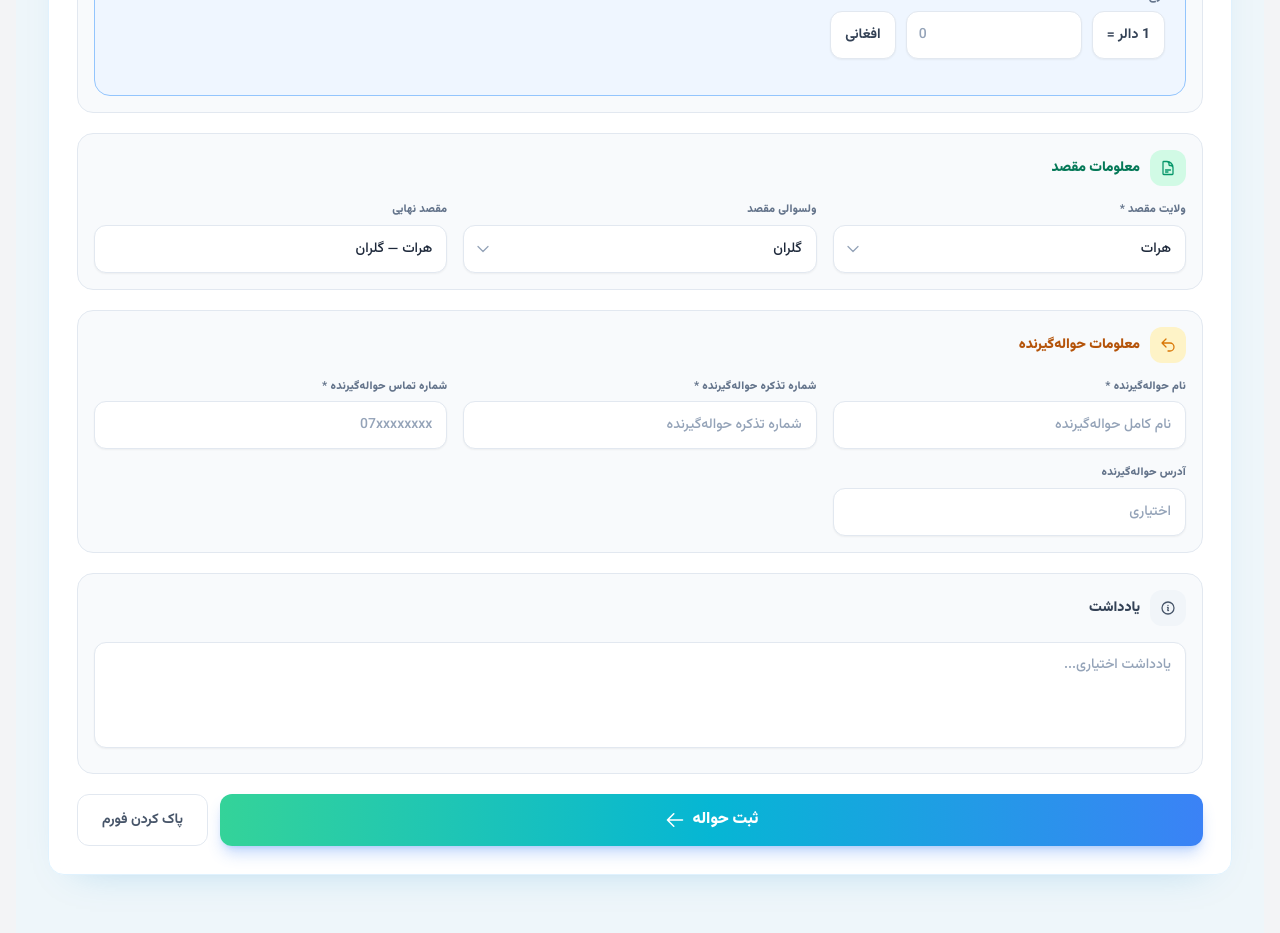
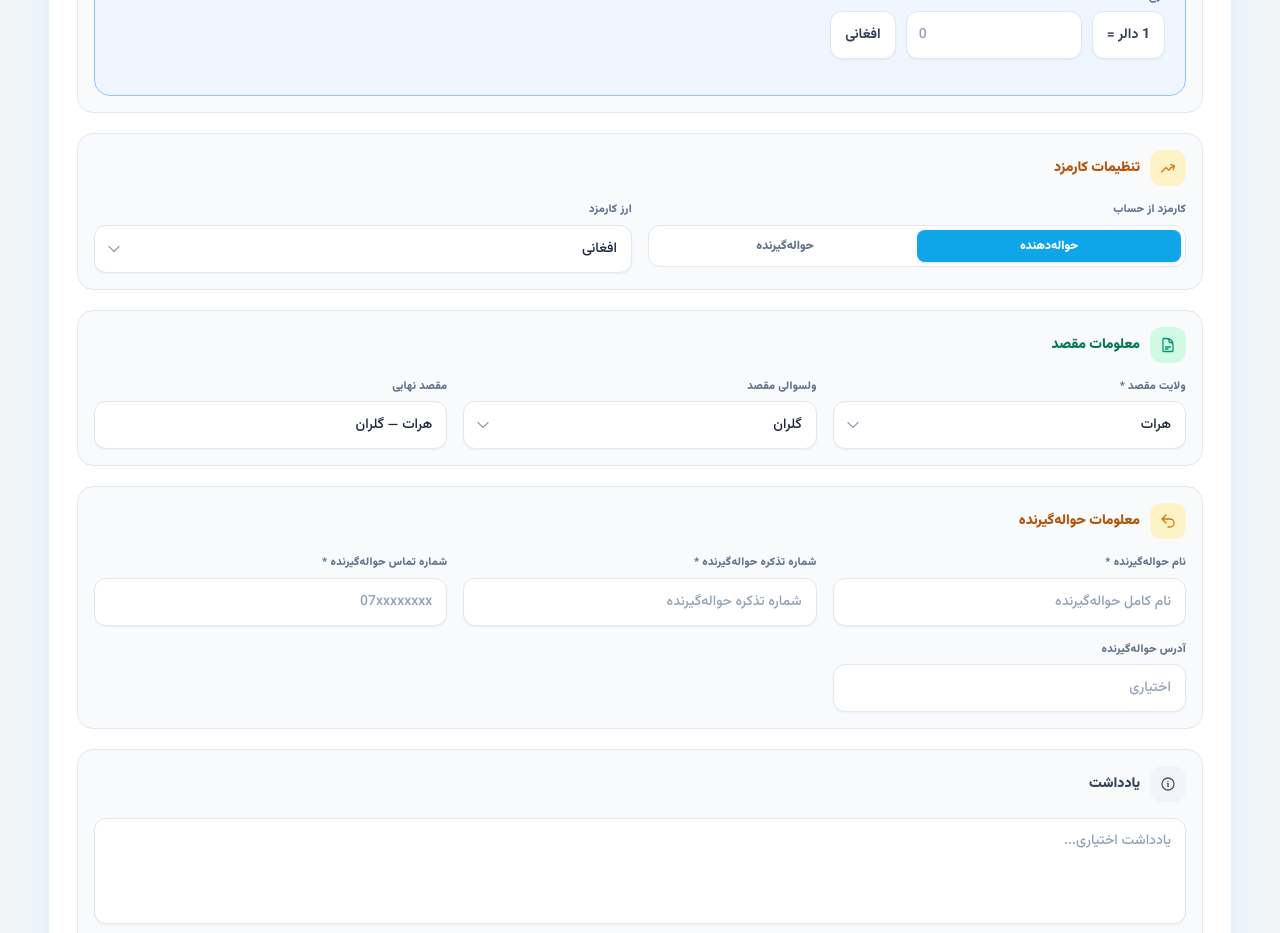
Before and after one commit to nasirahmadrahmati19-hue/exchange-admin, a Next.js app: page /dashboard/hawala in a window 1280 px wide. Shown: the part 1140-2073 px from the top of the page. Built offline with nearby package versions, Linux system fonts and the light colour scheme; sample sign-in values are in the browser's storage; a small style sheet from the web is missing.

Commit message:
Add feeCurrency and feePayer to Customer type

```diff
--- a/app/dashboard/hawala/page.tsx
+++ b/app/dashboard/hawala/page.tsx
@@ -5,6 +5,7 @@ import { useEffect, useMemo, useState, type ReactNode, type ChangeEvent } from "
 type Currency = "AFN" | "USD" | "EUR" | "IRR" | "PKR";
 type RateMode = "same" | "afn" | "direct";
 type HawalaStatus = "pending" | "sent" | "paid" | "cancelled";
+type CommissionPayer = "sender" | "receiver";
 
 type Customer = {
   id: string;
@@ -29,6 +30,8 @@ interface Hawala {
   rateLabel: string;
   rateBase?: Currency;
   fee: number;
+  feeCurrency: Currency;
+  feePayer: CommissionPayer;
   finalAmount: number;
   balance: string;
   note: string;
@@ -58,6 +61,8 @@ interface FormState {
   amountFrom: string;
   rate: string;
   fee: string;
+  feeCurrency: Currency;
+  feePayer: CommissionPayer;
   balance: string;
   province: string;
   district: string;
@@ -103,16 +108,40 @@ const rateUnits: Record<Currency, number> = {
   AFN: 1, USD: 1, EUR: 1, IRR: 1000, PKR: 1000,
 };
 
-// ✅ کلید مشترک با تب تبادل ارز
 const CUSTOMERS_KEY = "fx-customers";
 const HAWALAS_KEY = "hawalas";
 
-// ✅ FIX: defaultCustomers به‌صورت Customer[] تعریف شده (نه string[])
 const defaultCustomers: Customer[] = [
   { id: "1", name: "احمد رحیمی", balances: { AFN: 500000, USD: 10000, EUR: 0, IRR: 0, PKR: 0 } },
   { id: "2", name: "محمد ظاهر", balances: { AFN: 200000, USD: 5000, EUR: 0, IRR: 0, PKR: 0 } },
   { id: "3", name: "فاطمه حسینی", balances: { AFN: 0, USD: 0, EUR: 0, IRR: 50000000, PKR: 0 } },
 ];
+
+function getStoredCustomers(): Customer[] {
+  if (typeof window === "undefined") return defaultCustomers;
+  try {
+    const raw = localStorage.getItem(CUSTOMERS_KEY);
+    if (!raw) return defaultCustomers;
+    const parsed = JSON.parse(raw);
+    if (Array.isArray(parsed) && parsed.length > 0 &&
+        typeof parsed[0] === "object" && parsed[0] !== null &&
+        "id" in parsed[0] && "name" in parsed[0]) {
+      return parsed as Customer[];
+    }
+    if (Array.isArray(parsed) && typeof parsed[0] === "string") {
+      const migrated = (parsed as string[]).map((name, i) => ({
+        id: `cust-migrated-${i}`,
+        name,
+        balances: { AFN: 0, USD: 0, EUR: 0, IRR: 0, PKR: 0 } as Record<Currency, number>,
+      }));
+      localStorage.setItem(CUSTOMERS_KEY, JSON.stringify(migrated));
+      return migrated;
+    }
+    return defaultCustomers;
+  } catch {
+    return defaultCustomers;
+  }
+}
 
 const baseEmptyForm: FormState = {
   type: "",
@@ -124,6 +153,8 @@ const baseEmptyForm: FormState = {
   amountFrom: "",
   rate: "",
   fee: "",
+  feeCurrency: "AFN",
+  feePayer: "sender",
   balance: "",
   province: "هرات",
   district: "گلران",
@@ -331,42 +362,6 @@ const getStoredLastNames = (): LastNames => {
   }
 };
 
-// ✅ FIX: خواندن مشتریان با migration خودکار از string[] به Customer[]
-function getStoredCustomers(): Customer[] {
-  if (typeof window === "undefined") return defaultCustomers;
-  try {
-    const raw = localStorage.getItem(CUSTOMERS_KEY);
-    if (!raw) return defaultCustomers;
-    const parsed = JSON.parse(raw);
-
-    // حالت ۱: ساختار درست Customer[]
-    if (Array.isArray(parsed) && parsed.length > 0 &&
-        typeof parsed[0] === "object" &&
-        parsed[0] !== null &&
-        "id" in parsed[0] &&
-        "name" in parsed[0]) {
-      return parsed as Customer[];
-    }
-
-    // حالت ۲: آرایه string (نسخه قدیمی) - migration خودکار
-    if (Array.isArray(parsed) && typeof parsed[0] === "string") {
-      const migrated = (parsed as string[]).map((name, i) => ({
-        id: `cust-migrated-${i}`,
-        name,
-        balances: { AFN: 0, USD: 0, EUR: 0, IRR: 0, PKR: 0 } as Record<Currency, number>,
-      }));
-      // ذخیره مجدد با ساختار جدید
-      localStorage.setItem(CUSTOMERS_KEY, JSON.stringify(migrated));
-      return migrated;
-    }
-
-    return defaultCustomers;
-  } catch (e) {
-    console.error("Error reading customers:", e);
-    return defaultCustomers;
-  }
-}
-
 const getStoredHawalas = (): Hawala[] => {
   if (typeof window === "undefined") return [];
   try {
@@ -379,10 +374,13 @@ const getStoredHawalas = (): Hawala[] => {
   }
 };
 
-// ✅ فیلدهای پیش‌فرض خالی
 const createInitialForm = (): FormState => {
   return { ...baseEmptyForm };
 };
+
+function commissionPayerLabel(payer: CommissionPayer): string {
+  return payer === "sender" ? "حواله‌دهنده" : "حواله‌گیرنده";
+}
 
 /* ---------------- Icons ---------------- */
 
@@ -421,10 +419,7 @@ function Ic({ n, className = "h-5 w-5" }: { n: IconName; className?: string }) {
 
 export default function HawalaPage() {
   const [lastNames, setLastNames] = useState<LastNames>(getStoredLastNames);
-
-  // ✅ FIX: customers به‌صورت Customer[] خوانده می‌شود
   const [customers, setCustomers] = useState<Customer[]>(getStoredCustomers);
-
   const [activeTab, setActiveTab] = useState<"new" | "current" | "history">("new");
   const [hawalas, setHawalas] = useState<Hawala[]>(getStoredHawalas);
   const [form, setForm] = useState<FormState>(() => createInitialForm());
@@ -462,14 +457,12 @@ export default function HawalaPage() {
     } catch {}
   }, [lastNames]);
 
-  // ✅ ذخیره خودکار مشتریان در localStorage (کلید مشترک با تب تبادل ارز)
   useEffect(() => {
     try {
       localStorage.setItem(CUSTOMERS_KEY, JSON.stringify(customers));
     } catch {}
   }, [customers]);
 
-  // ✅ ذخیره خودکار حواله‌ها در localStorage
   useEffect(() => {
     try {
       localStorage.setItem(HAWALAS_KEY, JSON.stringify(hawalas));
@@ -494,7 +487,6 @@ export default function HawalaPage() {
   const [toast, setToast] = useState("");
 
   /* ---------------- Rate Mode ---------------- */
-
   const rateMode = getRateMode(form.currencyFrom, form.currencyTo);
   const afnForeign = getAfnForeign(form.currencyFrom, form.currencyTo);
   const directBaseValue = rateMode === "direct"
@@ -617,7 +609,6 @@ export default function HawalaPage() {
     const senderName = form.senderName.trim();
     const receiverName = form.receiverName.trim();
 
-    // ✅ FIX: بررسی با customer.name و افزودن Customer کامل
     if (senderName && !customers.some(c => c.name === senderName)) {
       const newCustomer: Customer = {
         id: crypto.randomUUID(),
@@ -651,11 +642,13 @@ export default function HawalaPage() {
       rateLabel,
       rateBase: rateMode === "direct" ? directBaseValue : undefined,
       fee: feeValue,
+      feeCurrency: form.feeCurrency,
+      feePayer: form.feePayer,
       finalAmount,
       balance: form.balance,
       note: form.note,
       profit: feeValue,
-      profitCurrency: form.currencyTo,
+      profitCurrency: form.feeCurrency,
       senderName,
       senderPhone: form.senderPhone,
       senderTelegram: form.senderTelegram,
@@ -738,7 +731,6 @@ export default function HawalaPage() {
   };
 
   /* ---------------- Theme Tokens ---------------- */
-
   const heading = dk ? "text-white" : "text-slate-900";
   const subText = dk ? "text-slate-500" : "text-slate-400";
   const glassChip = dk ? "border-slate-600/70 bg-slate-800/80" : "border-sky-100 bg-white/85";
@@ -1003,7 +995,6 @@ export default function HawalaPage() {
           </div>
 
           {/* ================= ثبت حواله جدید ================= */}
-
           {activeTab === "new" && (
             <section className={`hw-up space-y-4 md:space-y-5 p-4 md:p-7 ${uiCard}`}>
               <div className="flex flex-wrap items-center gap-3">
@@ -1036,7 +1027,6 @@ export default function HawalaPage() {
                     <input readOnly value={currentDateTime} className={`${uiInput} ${roInput}`} />
                   ))}
 
-                  {/* ✅ FIX: datalist با value={customer.name} و محتوای {customer.name} */}
                   {fld("نام حواله‌دهنده *", (
                     <div className="relative">
                       <input
@@ -1215,6 +1205,62 @@ export default function HawalaPage() {
                 )}
               </div>
 
+              {/* ✅ فیلدهای کارمزد */}
+              <div className={`rounded-2xl border p-4 ${dk ? "border-slate-600 bg-slate-900/50" : "border-slate-200 bg-slate-50"}`}>
+                <div className="flex items-center gap-2.5 mb-4">
+                  <span className={`grid h-9 w-9 place-items-center rounded-xl ${dk ? "bg-amber-400/15 text-amber-300" : "bg-amber-100 text-amber-600"}`}>
+                    <Ic n="rate" className="h-4 w-4" />
+                  </span>
+                  <b className={`text-sm font-black ${dk ? "text-amber-300" : "text-amber-700"}`}>تنظیمات کارمزد</b>
+                </div>
+
+                <div className="grid gap-3 md:gap-4 sm:grid-cols-2">
+                  {fld("کارمزد از حساب", (
+                    <div className={`flex rounded-xl border p-1 ${dk ? "border-slate-600 bg-slate-900" : "border-slate-200 bg-white"}`}>
+                      <button
+                        type="button"
+                        onClick={() => setField("feePayer", "sender")}
+                        className={`flex-1 rounded-lg px-3 py-2 text-xs font-black transition-all ${
+                          form.feePayer === "sender"
+                            ? dk ? "bg-cyan-400 text-slate-950 shadow" : "bg-sky-500 text-white shadow"
+                            : dk ? "text-slate-400 hover:text-slate-200" : "text-slate-500 hover:text-slate-700"
+                        }`}
+                      >
+                        حواله‌دهنده
+                      </button>
+                      <button
+                        type="button"
+                        onClick={() => setField("feePayer", "receiver")}
+                        className={`flex-1 rounded-lg px-3 py-2 text-xs font-black transition-all ${
+                          form.feePayer === "receiver"
+                            ? dk ? "bg-cyan-400 text-slate-950 shadow" : "bg-sky-500 text-white shadow"
+                            : dk ? "text-slate-400 hover:text-slate-200" : "text-slate-500 hover:text-slate-700"
+                        }`}
+                      >
+                        حواله‌گیرنده
+                      </button>
+                    </div>
+                  ))}
+
+                  {fld("ارز کارمزد", (
+                    <div className="relative">
+                      <select
+                        value={form.feeCurrency}
+                        onChange={(e) => setField("feeCurrency", e.target.value)}
+                        className={`${uiInput} cursor-pointer appearance-none pl-9`}
+                      >
+                        {currencies.map((c) => (
+                          <option key={c} value={c}>{labels[c]}</option>
+                        ))}
+                      </select>
+                      <span className={chevPos}>
+                        <Ic n="chevron" className="h-4 w-4" />
+                      </span>
+                    </div>
+                  ))}
+                </div>
+              </div>
+
               {/* معلومات مقصد */}
               <div className={`rounded-2xl border p-4 ${dk ? "border-slate-600 bg-slate-900/50" : "border-slate-200 bg-slate-50"}`}>
                 <div className="flex items-center gap-2.5 mb-4">
@@ -1331,7 +1377,6 @@ export default function HawalaPage() {
           )}
 
           {/* ================= حواله‌های جاری ================= */}
-
           {activeTab === "current" && (
             <section className={`hw-up overflow-hidden ${uiCard}`}>
               <div className="flex flex-wrap items-center gap-3 p-4 md:p-5 pb-3 md:pb-4 md:px-7 md:pt-6">
@@ -1378,10 +1423,10 @@ export default function HawalaPage() {
                   </div>
                 ) : (
                   <div className="overflow-x-auto">
-                    <table className="w-full min-w-[900px] text-sm">
+                    <table className="w-full min-w-[1000px] text-sm">
                       <thead>
                         <tr className={`border-y ${dk ? "border-slate-700 bg-slate-800/60" : "border-slate-100 bg-slate-50"}`}>
-                          {["شماره", "شماره حواله", "تاریخ", "حواله‌دهنده", "حواله‌گیرنده", "مبلغ نهایی", "ارز", "مقصد", "وضعیت", "عملیات"].map((h, i) => (
+                          {["شماره", "شماره حواله", "تاریخ", "حواله‌دهنده", "حواله‌گیرنده", "مبلغ نهایی", "ارز", "کارمزد", "پرداخت‌کننده کارمزد", "مقصد", "وضعیت", "عملیات"].map((h, i) => (
                             <th key={h} className={`px-4 py-3 text-right text-[11px] font-black text-slate-400 ${i === 0 ? "md:px-7" : ""}`}>
                               {h}
                             </th>
@@ -1408,6 +1453,12 @@ export default function HawalaPage() {
                               <div className={`text-[10px] font-bold ${subText}`}>{labels[item.currencyTo]}</div>
                             </td>
                             <td className={`px-4 py-3.5 text-xs ${subText}`}>{labels[item.currencyTo]}</td>
+                            <td className="px-4 py-3.5 text-xs font-bold tabular-nums">
+                              {fmt(item.fee)} {labels[item.feeCurrency]}
+                            </td>
+                            <td className={`px-4 py-3.5 text-xs font-bold ${dk ? "text-slate-300" : "text-slate-600"}`}>
+                              {commissionPayerLabel(item.feePayer)}
+                            </td>
                             <td className={`px-4 py-3.5 text-xs ${subText}`}>{item.destinationText}</td>
                             <td className="px-4 py-3.5">
                               <span className={`inline-flex rounded-full px-2.5 py-1 text-[10px] font-black ${statusColors[item.status][dk ? "dark" : "light"]}`}>
@@ -1455,7 +1506,6 @@ export default function HawalaPage() {
           )}
 
           {/* ================= تاریخچه حواله‌ها ================= */}
-
           {activeTab === "history" && (
             <section className={`hw-up overflow-hidden ${uiCard}`}>
               <div className="flex flex-wrap items-center gap-3 p-4 md:p-5 pb-3 md:pb-4 md:px-7 md:pt-6">
@@ -1502,10 +1552,10 @@ export default function HawalaPage() {
                   </div>
                 ) : (
                   <div className="overflow-x-auto">
-                    <table className="w-full min-w-[800px] text-sm">
+                    <table className="w-full min-w-[900px] text-sm">
                       <thead>
                         <tr className={`border-y ${dk ? "border-slate-700 bg-slate-800/60" : "border-slate-100 bg-slate-50"}`}>
-                          {["شماره", "شماره حواله", "تاریخ", "حواله‌دهنده", "حواله‌گیرنده", "مبلغ نهایی", "ارز", "مقصد", "وضعیت"].map((h, i) => (
+                          {["شماره", "شماره حواله", "تاریخ", "حواله‌دهنده", "حواله‌گیرنده", "مبلغ نهایی", "ارز", "کارمزد", "پرداخت‌کننده کارمزد", "مقصد", "وضعیت"].map((h, i) => (
                             <th key={h} className={`px-4 py-3 text-right text-[11px] font-black text-slate-400 ${i === 0 ? "md:px-7" : ""}`}>
                               {h}
                             </th>
@@ -1532,6 +1582,12 @@ export default function HawalaPage() {
                               <div className={`text-[10px] font-bold ${subText}`}>{labels[item.currencyTo]}</div>
                             </td>
                             <td className={`px-4 py-3.5 text-xs ${subText}`}>{labels[item.currencyTo]}</td>
+                            <td className="px-4 py-3.5 text-xs font-bold tabular-nums">
+                              {fmt(item.fee)} {labels[item.feeCurrency]}
+                            </td>
+                            <td className={`px-4 py-3.5 text-xs font-bold ${dk ? "text-slate-300" : "text-slate-600"}`}>
+                              {commissionPayerLabel(item.feePayer)}
+                            </td>
                             <td className={`px-4 py-3.5 text-xs ${subText}`}>{item.destinationText}</td>
                             <td className="px-4 py-3.5">
                               <span className={`inline-flex rounded-full px-2.5 py-1 text-[10px] font-black ${statusColors[item.status][dk ? "dark" : "light"]}`}>
@@ -1551,7 +1607,6 @@ export default function HawalaPage() {
       </div>
 
       {/* ================= Modal پیش‌نمایش کامل ================= */}
-
       {previewOpen && (
         <div
           className="fixed inset-0 z-50 flex items-center justify-center bg-slate-950/60 p-3 md:p-4 backdrop-blur-sm"
@@ -1606,8 +1661,28 @@ export default function HawalaPage() {
                   <div><span className={subText}>تبدیل ارز: </span><b>{labels[form.currencyFrom]} ← {labels[form.currencyTo]}</b></div>
                   <div><span className={subText}>مبلغ حواله: </span><b>{fmt(amountFrom)} {labels[form.currencyFrom]}</b></div>
                   <div><span className={subText}>نرخ: </span><b>{form.rate || "بدون تبدیل"}</b></div>
-                  <div><span className={subText}>کمیشن: </span><b>{fmt(feeValue)} {labels[form.currencyTo]}</b></div>
                   <div><span className={subText}>مبلغ نهایی: </span><b className={dk ? "text-emerald-300" : "text-emerald-700"}>{fmt(finalAmount)} {labels[form.currencyTo]}</b></div>
+                </div>
+              </div>
+
+              {/* ✅ معلومات کارمزد */}
+              <div className={`rounded-xl border p-4 ${
+                dk ? "border-amber-400/25 bg-amber-400/[0.05]" : "border-amber-300 bg-amber-50"
+              }`}>
+                <div className="flex items-center gap-2 mb-3">
+                  <span className={`grid h-7 w-7 place-items-center rounded-lg ${
+                    dk ? "bg-amber-400/15 text-amber-300" : "bg-amber-100 text-amber-600"
+                  }`}>
+                    <Ic n="rate" className="h-3.5 w-3.5" />
+                  </span>
+                  <b className={`text-xs font-black ${dk ? "text-amber-300" : "text-amber-700"}`}>
+                    معلومات کارمزد
+                  </b>
+                </div>
+                <div className="grid grid-cols-2 gap-2 text-sm">
+                  <div><span className={subText}>مبلغ کارمزد: </span><b>{fmt(feeValue)} {labels[form.feeCurrency]}</b></div>
+                  <div><span className={subText}>پرداخت‌کننده: </span><b>{commissionPayerLabel(form.feePayer)}</b></div>
+                  <div><span className={subText}>ارز کارمزد: </span><b>{labels[form.feeCurrency]}</b></div>
                 </div>
               </div>
 
@@ -1699,7 +1774,6 @@ export default function HawalaPage() {
       )}
 
       {/* ================= Modal تسویه ================= */}
-
       {settleTarget && (
         <div className="fixed inset-0 z-50 flex items-center justify-center bg-slate-950/60 p-3 md:p-4 backdrop-blur-sm" onClick={() => setSettleTarget(null)}>
           <div
@@ -1723,6 +1797,8 @@ export default function HawalaPage() {
                   <div><span className={subText}>شماره تذکره: </span><b dir="ltr">{settleTarget.receiverTazkira}</b></div>
                   <div><span className={subText}>شماره تماس: </span><b dir="ltr">{settleTarget.receiverPhone}</b></div>
                   <div><span className={subText}>مبلغ نهایی: </span><b className={dk ? "text-emerald-300" : "text-emerald-700"}>{fmt(settleTarget.finalAmount)} {labels[settleTarget.currencyTo]}</b></div>
+                  <div><span className={subText}>کارمزد: </span><b>{fmt(settleTarget.fee)} {labels[settleTarget.feeCurrency]}</b></div>
+                  <div><span className={subText}>پرداخت‌کننده کارمزد: </span><b>{commissionPayerLabel(settleTarget.feePayer)}</b></div>
                 </div>
               </div>
 
@@ -1774,7 +1850,6 @@ export default function HawalaPage() {
       )}
 
       {/* ================= Modal لغو ================= */}
-
       {cancelTarget && (
         <div className="fixed inset-0 z-50 flex items-center justify-center bg-slate-950/60 p-3 md:p-4 backdrop-blur-sm" onClick={() => setCancelTarget(null)}>
           <div
```
